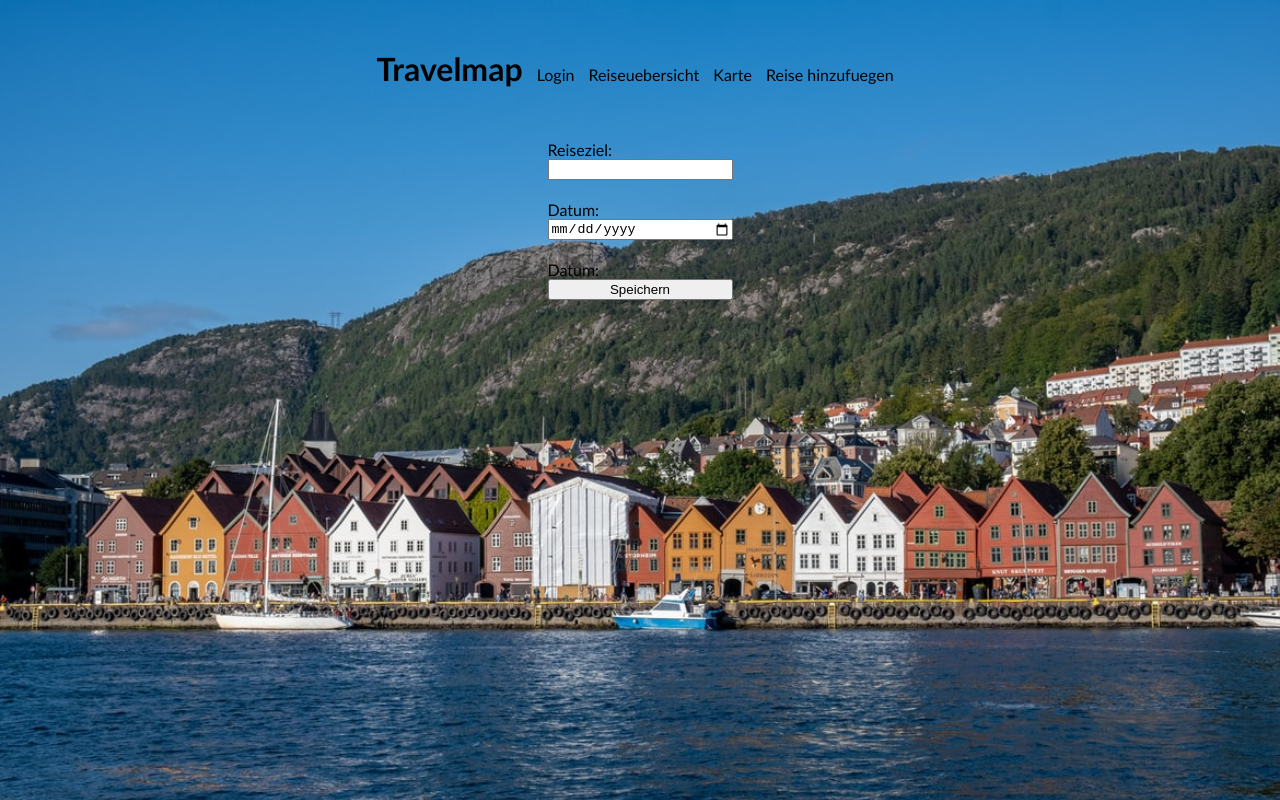
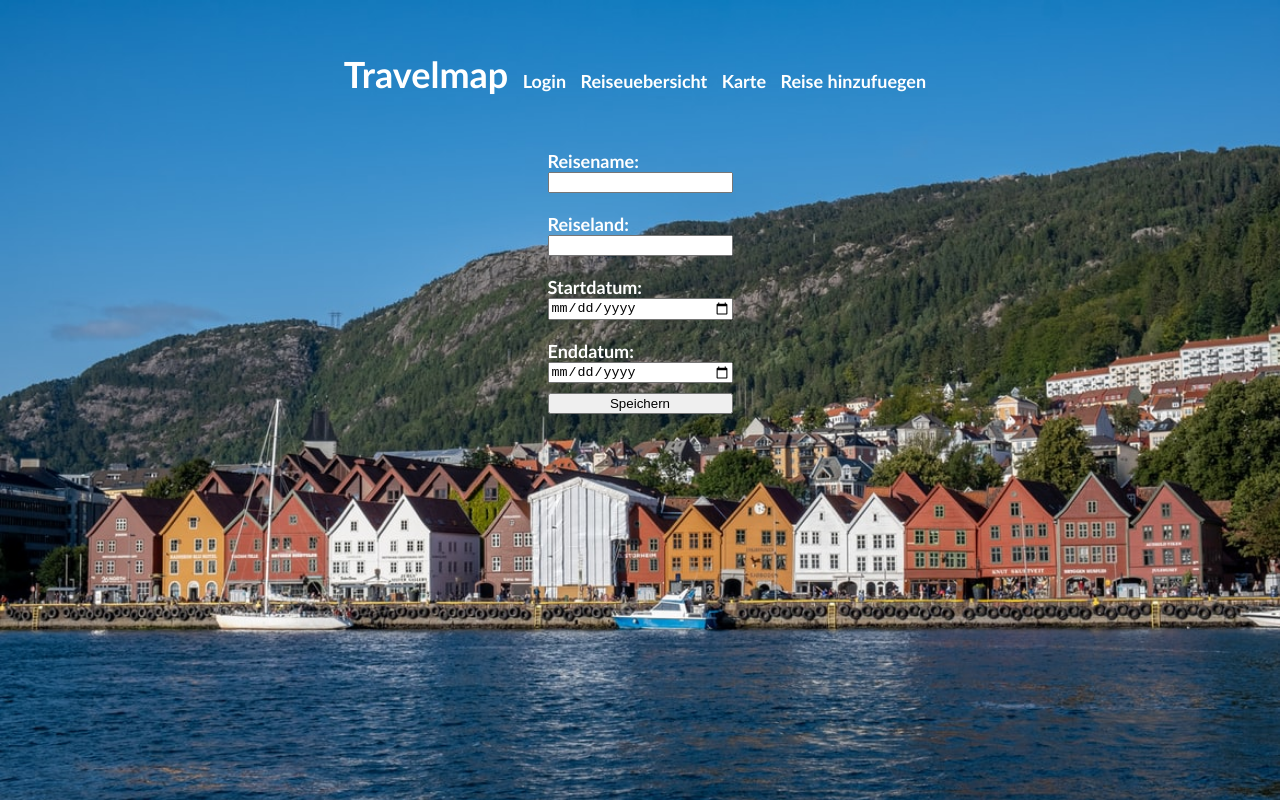
Before and after one commit to flrnbr/Webtech_Beleg1, a plain HTML site: page hinzufuegen.html in a window 1280 px wide. Drawn offline with Linux system fonts and the light colour scheme.

Commit message:
text color

```diff
--- a/hinzufuegen.html
+++ b/hinzufuegen.html
@@ -17,11 +17,14 @@
             <a class="flex-item" href="hinzufuegen.html">Reise hinzufuegen</a>
         </header>
         <form class="column">
-            <label for="text">Reiseziel:</label>
-            <input type="text" id="rziel" name="rziel">
-            <label for="date">Datum:</label>
-            <input type="date">
-            <label for="Jahr">Datum:</label>
+            <label for="text">Reisename:</label>
+            <input type="text" id="rname" name="rname">
+            <label for="text">Reiseland:</label>
+            <input type="text" id="rland" name="rland">
+            <label for="date">Startdatum:</label>
+            <input type="date" id="sdate" name="rdate">
+            <label for="date">Enddatum:</label>
+            <input type="date" id="edate" name="edate">
             <input type="submit" value="Speichern" />
         </form>
 
--- a/style1.css
+++ b/style1.css
@@ -3,6 +3,9 @@ body {
 	background-image:url(images/background1.jpg);
 	background-size:cover;
 	background-repeat:no-repeat;
+	font-weight:bolder;
+	font-size:large;
+	color:white;
 }
 
 .flex-container{
@@ -38,7 +41,7 @@ form > label{
 
 a{
 	text-decoration:none;
-	color:black;
+	color:white;
 }
 
 a:hover{
```
